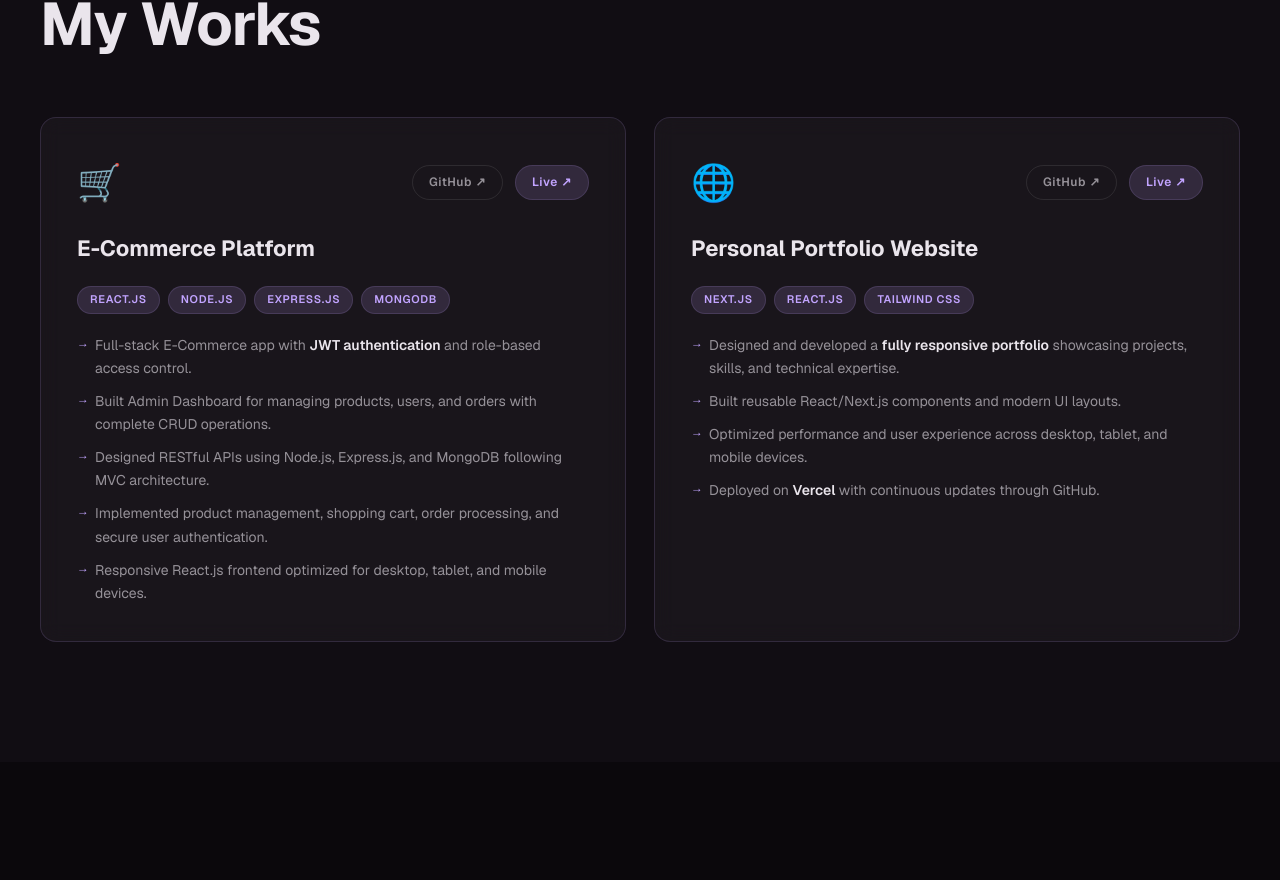
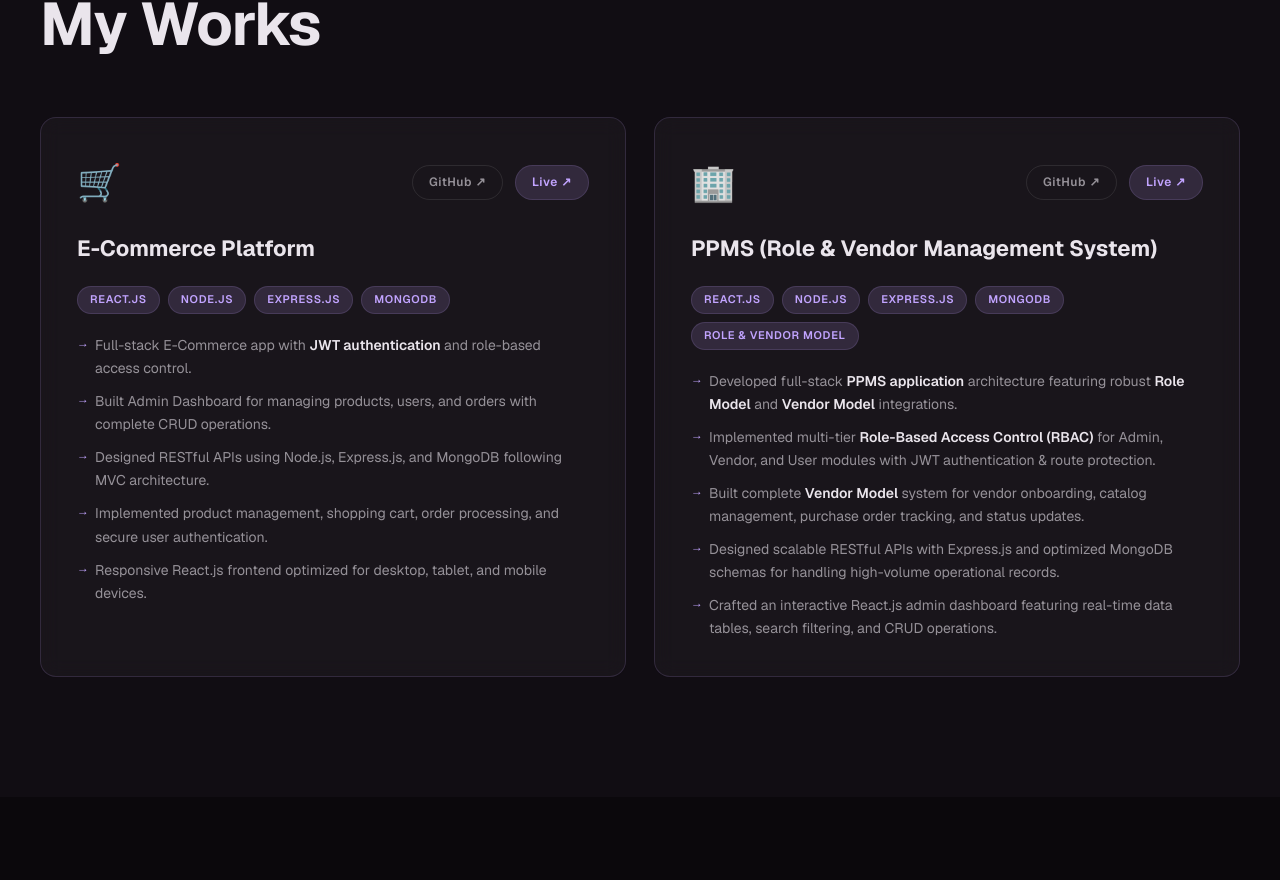
Before and after one commit to hiteshvaishnav602-tech/portfolio-website, a Next.js app: page / in a window 1280 px wide. Shown: the part 4063-4943 px from the top of the page. Built offline with nearby package versions, Linux system fonts and the light colour scheme; no server answers.

Commit message:
Replace portfolio project card with PPMS Role & Vendor Model project

```diff
--- a/components/Projects.js
+++ b/components/Projects.js
@@ -49,13 +49,13 @@ export default function Projects() {
             </ul>
           </div>
 
-          {/* Project 2 */}
+          {/* Project 2: PPMS Project */}
           <div className="project-card reveal">
             <div className="pcard-top">
-              <div className="pcard-icon">🌐</div>
+              <div className="pcard-icon">🏢</div>
               <div className="pcard-links">
                 <a
-                  href="https://github.com/hiteshvaishnav602-tech/portfolio-website"
+                  href="https://github.com/hiteshvaishnav602-tech"
                   className="plink"
                   target="_blank"
                   rel="noopener noreferrer"
@@ -67,21 +67,29 @@ export default function Projects() {
                 </a>
               </div>
             </div>
-            <h3 className="pcard-title">Personal Portfolio Website</h3>
+            <h3 className="pcard-title">PPMS (Role &amp; Vendor Management System)</h3>
             <div className="pcard-tags">
-              <span>Next.js</span>
               <span>React.js</span>
-              <span>Tailwind CSS</span>
+              <span>Node.js</span>
+              <span>Express.js</span>
+              <span>MongoDB</span>
+              <span>Role &amp; Vendor Model</span>
             </div>
             <ul className="pcard-bullets">
               <li>
-                Designed and developed a <strong>fully responsive portfolio</strong> showcasing projects, skills, and
-                technical expertise.
+                Developed full-stack <strong>PPMS application</strong> architecture featuring robust <strong>Role Model</strong> and <strong>Vendor Model</strong> integrations.
               </li>
-              <li>Built reusable React/Next.js components and modern UI layouts.</li>
-              <li>Optimized performance and user experience across desktop, tablet, and mobile devices.</li>
               <li>
-                Deployed on <strong>Vercel</strong> with continuous updates through GitHub.
+                Implemented multi-tier <strong>Role-Based Access Control (RBAC)</strong> for Admin, Vendor, and User modules with JWT authentication &amp; route protection.
+              </li>
+              <li>
+                Built complete <strong>Vendor Model</strong> system for vendor onboarding, catalog management, purchase order tracking, and status updates.
+              </li>
+              <li>
+                Designed scalable RESTful APIs with Express.js and optimized MongoDB schemas for handling high-volume operational records.
+              </li>
+              <li>
+                Crafted an interactive React.js admin dashboard featuring real-time data tables, search filtering, and CRUD operations.
               </li>
             </ul>
           </div>
```
